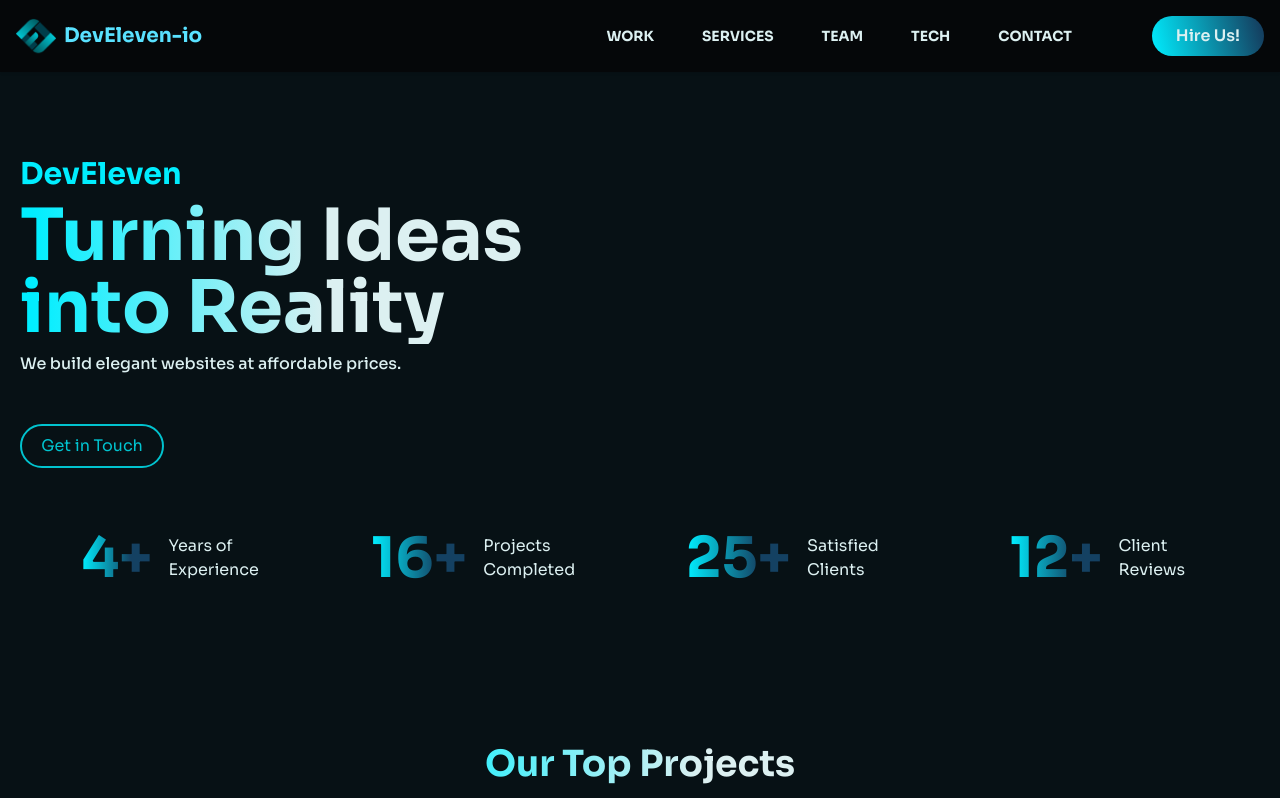
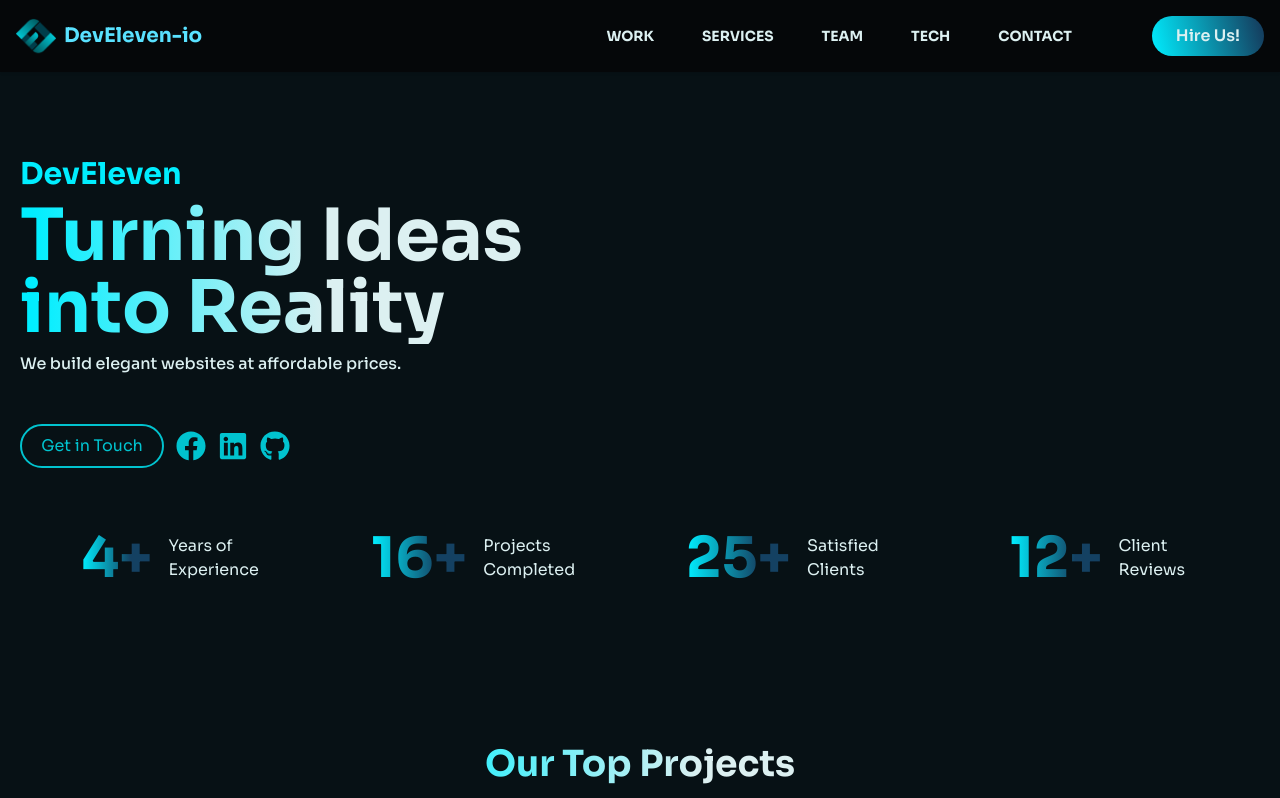
Before and after one commit to DEVELEVEN-io/develeven-io, a Next.js app: page / in a window 1280 px wide. Shown: the top 798 px of the page. Built offline with nearby package versions, Linux system fonts and the light colour scheme.

Commit message:
added social links to Hero section

```diff
--- a/components/Header/Header.jsx
+++ b/components/Header/Header.jsx
@@ -1,5 +1,6 @@
 "use client";
 import React, { useEffect, useState } from 'react';
+import { FaFacebook, FaGithub, FaLinkedin } from 'react-icons/fa';
 
 const Header = () => {
 
@@ -30,9 +31,24 @@
         into Reality
       </h1>
       <p className="mb-4 font-medium">We build elegant websites at affordable prices.</p>
-      <button className="w-36 py-2 border-2 border-cyanmid text-cyanmid rounded-full my-4 mt-8 hover:bg-cyanmid hover:text-ff transition">
-        Get in Touch
-      </button>
+
+      <div className="no-name h-auto my-4 mt-8">
+        <ul className='flex gap-3'>
+          <button className="w-36 py-2 my-auto border-2 border-cyanmid text-cyanmid rounded-full hover:bg-cyanmid hover:text-ff transition">
+            Get in Touch
+          </button>
+          <li className='text-3xl text-cyanmid rounded-full my-auto hover:text-4xl hover:text-ff transition-all'>
+            <a href="" className=''><FaFacebook></FaFacebook></a>
+          </li>
+          <li className='text-3xl text-cyanmid rounded-full my-auto hover:text-4xl hover:text-ff transition-all'>
+            <a href="" className=''><FaLinkedin></FaLinkedin></a>
+          </li>
+          <li className='text-3xl text-cyanmid rounded-full my-auto hover:text-4xl hover:text-ff transition-all'>
+            <a href="" className=''><FaGithub></FaGithub></a>
+          </li>
+        </ul>
+
+      </div>
 
       <div className="achievements flex flex-row justify-around my-8">
         {achievements.map((achievement, index) => (
```
